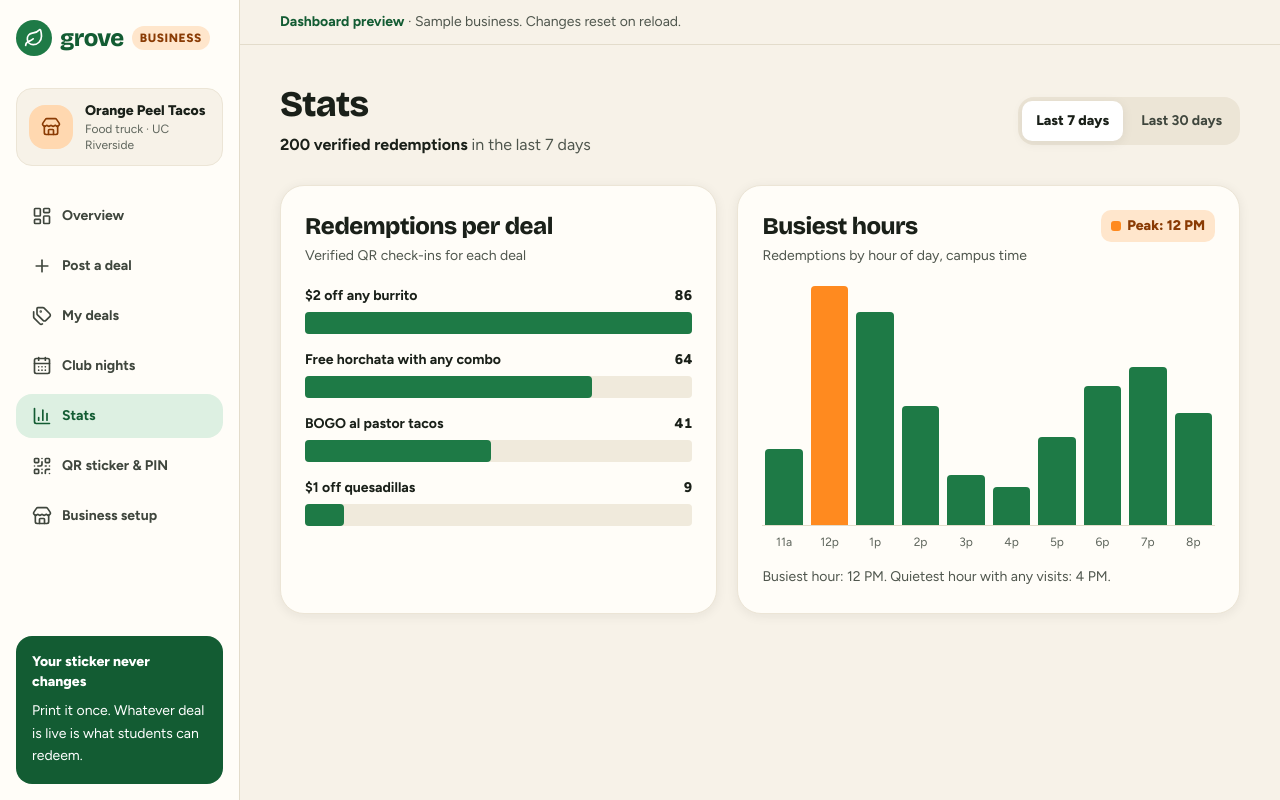
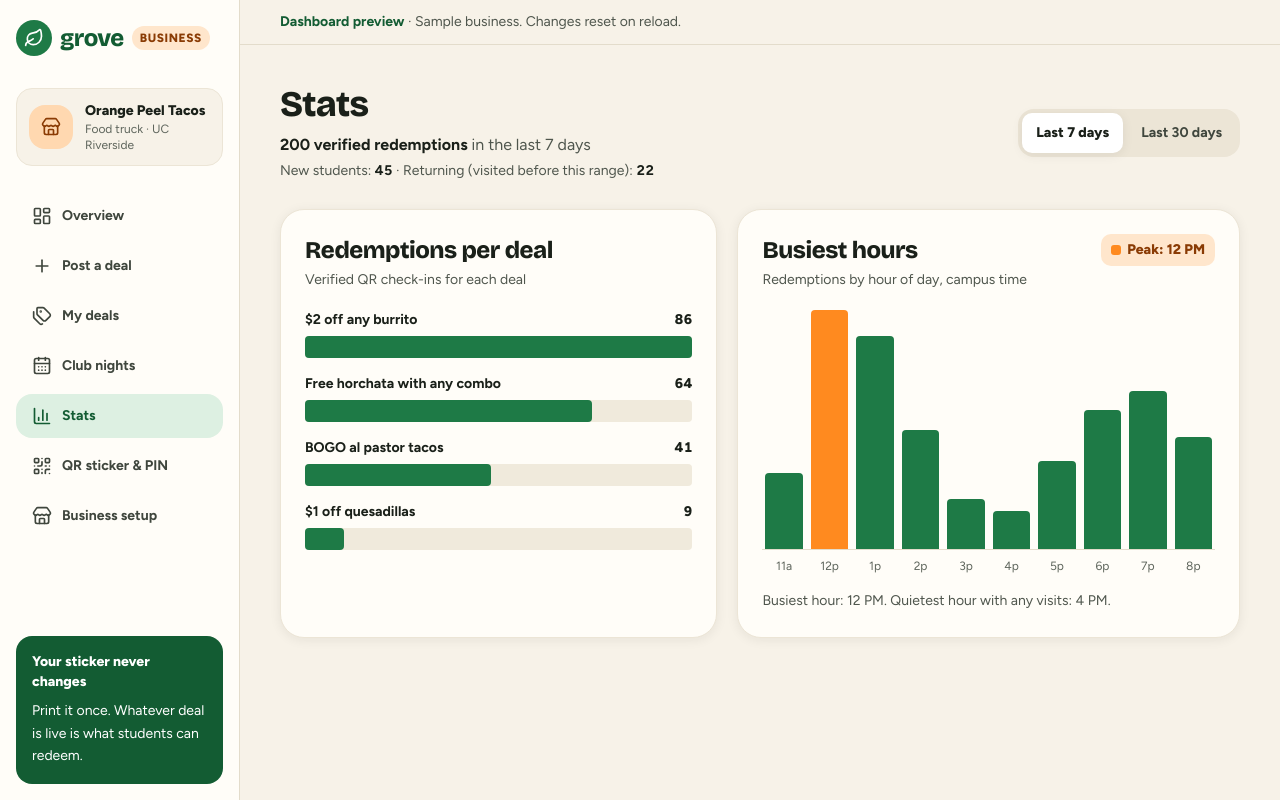
Before and after one commit to MosesfromSinai/Grove, a Next.js app: page /dashboard/stats in a window 1280 px wide. Built offline with nearby package versions, Linux system fonts and the light colour scheme.

Commit message:
show new and returning students

```diff
--- a/components/business/business-stats.tsx
+++ b/components/business/business-stats.tsx
@@ -101,6 +101,12 @@ function StatsView({ businessId }: { businessId: string }) {
         <p className="mt-2 text-ink-muted">
           {stats ? <><b className="text-ink">{stats.total} verified redemptions</b> in the last {days} days</> : "See how your deals bring students through the door."}
         </p>
+        {stats && stats.total > 0 && stats.newStudents !== undefined && stats.returningStudents !== undefined && (
+          <p className="mt-1 text-sm text-ink-muted">
+            New students: <b className="tabular-nums text-ink">{stats.newStudents}</b> · Returning (visited before this range):{" "}
+            <b className="tabular-nums text-ink">{stats.returningStudents}</b>
+          </p>
+        )}
         </div>
         <div role="group" aria-label="Date range" className="flex gap-1 rounded-button bg-border p-1">
           {([7, 30] as const).map((n) => (
```
Also changed, not shown: 2 other files (tests, documents, lock files or other folders).
